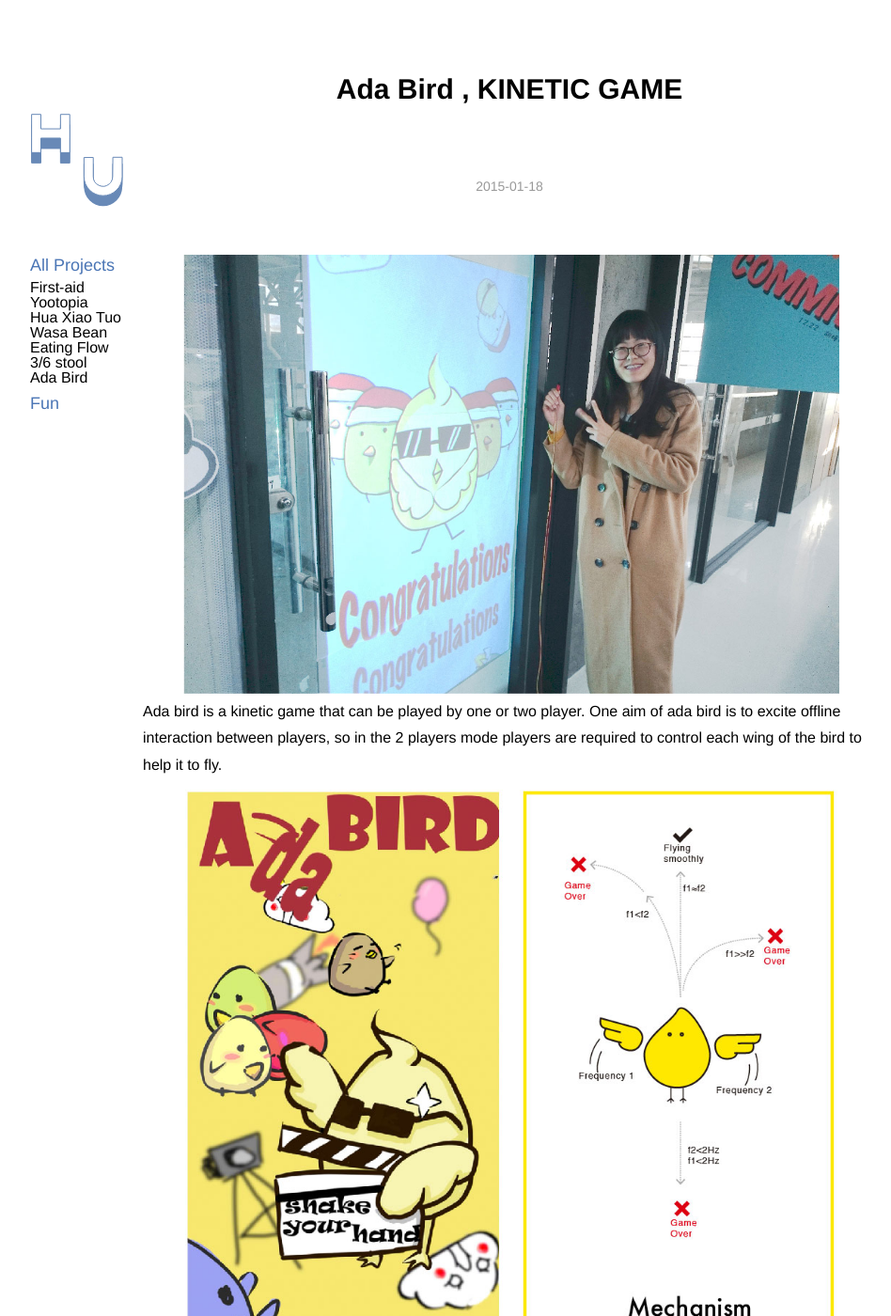
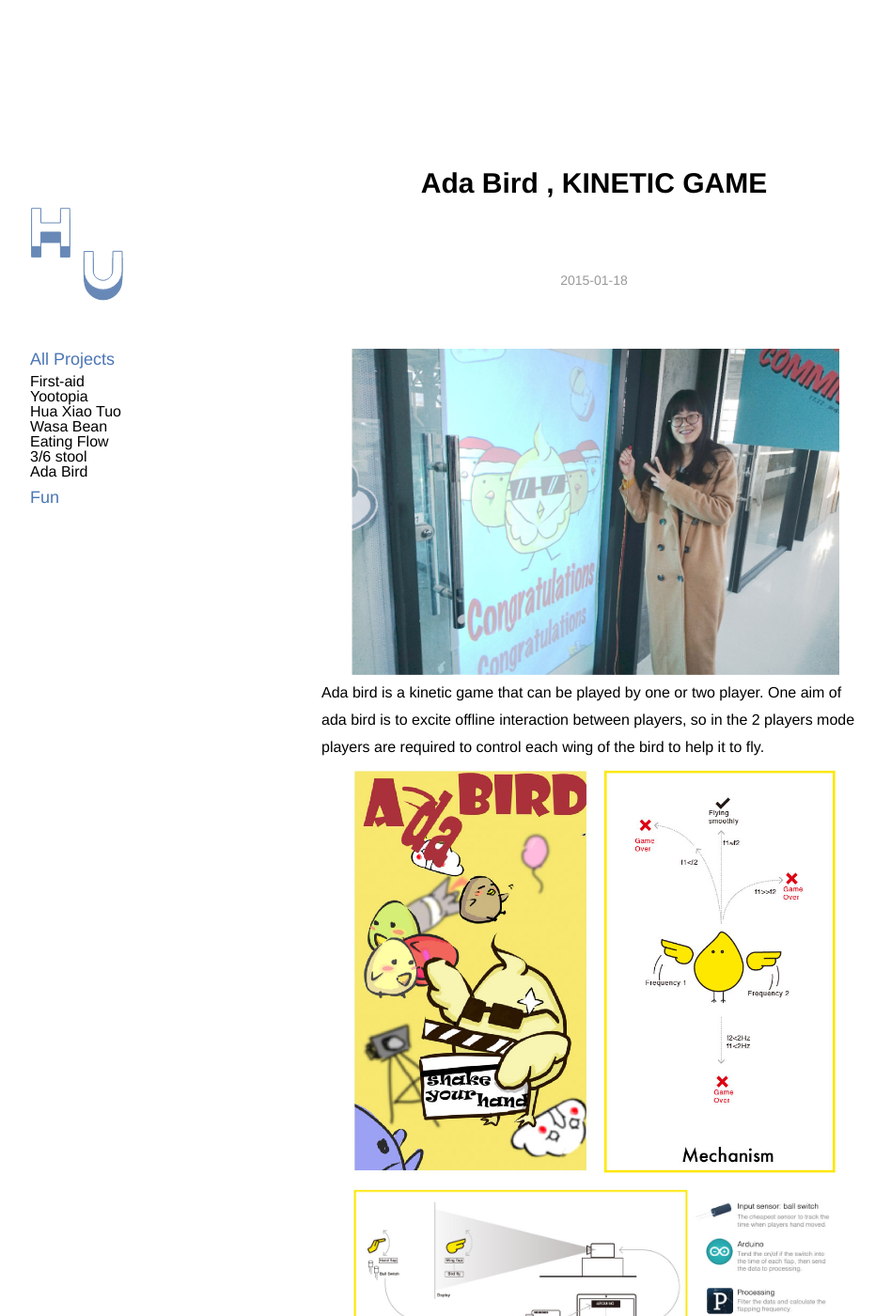
Before and after one commit to yuanyuanhu96/Potfolio-Archive, a Jekyll site: the page built from _posts/2015-01-18-Ada-bird.md, in a window 1280 px wide and 1400 px high. Shown: the whole window at 94% size, without its empty margins (8-956 px from the left). Built offline with Jekyll 4.4.1, drawn with Linux system fonts in a browser that asks for light colours.

Commit message:
Update style.css

```diff
--- a/_includes/style.css
+++ b/_includes/style.css
@@ -539,9 +539,9 @@ margin-left: 20px;
 
 .post-wrapper {
   width: 900px;
-  margin-left: 100px;
+  margin: 100px auto 50px;
   background: #fff;
-  padding: 80px 60px;
+  padding: 80px 160px;
 }
 @media screen and (max-width: 767px) {
   .post-wrapper {
```
